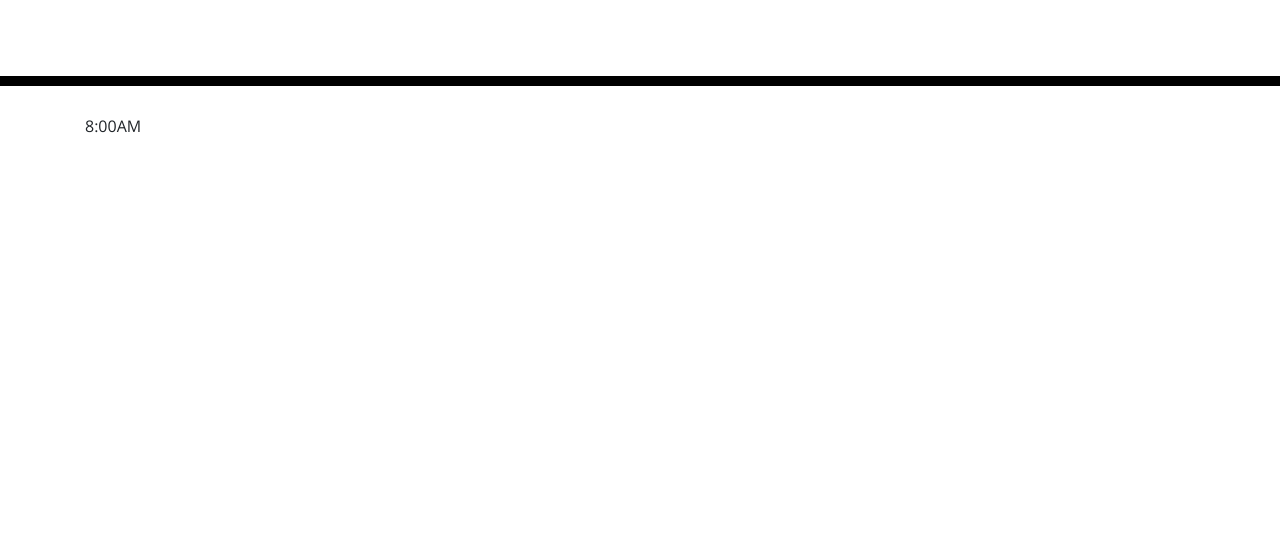
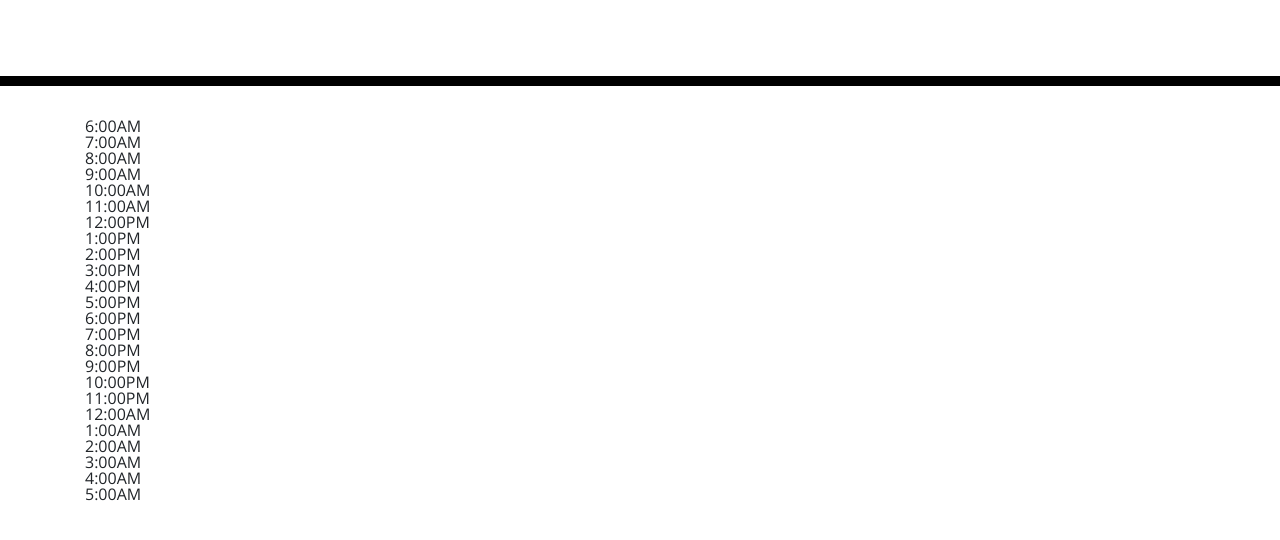
Before and after one commit to Firm-Tofu10/Day-Planer, a plain HTML site: page Develop/index.html in a window 1280 px wide. Shown: the part 182-722 px from the top of the page. Drawn offline with nearby package versions, Linux system fonts and the light colour scheme.

Commit message:
HTML Time Divs added
I think I could more to the divs her to save time later. Like maybe making them buttons?

```diff
--- a/Develop/index.html
+++ b/Develop/index.html
@@ -30,10 +30,79 @@
     </header>
     <div class="container">
       <!-- Timeblocks go here -->
+      <div id="6AM" class="Time">
+        6:00AM
+      </div>
+      <div id="7AM" class="Time">
+        7:00AM
+      </div>
       <div id="8AM" class="Time">
         8:00AM
       </div>
-    </div>
+      <div id="9AM" class="Time">
+        9:00AM
+      </div>
+      <div id="10AM" class="Time">
+        10:00AM
+      </div>
+      <div id="11AM" class="Time">
+        11:00AM
+      </div>
+      <div id="12PM" class="Time">
+        12:00PM
+      </div>
+      <div id="1PM" class="Time">
+        1:00PM
+      </div>
+      <div id="2PM" class="Time">
+        2:00PM
+      </div>
+      <div id="3PM" class="Time">
+        3:00PM
+      </div>
+      <div id="4PM" class="Time">
+        4:00PM
+      </div>
+      <div id="5PM" class="Time">
+        5:00PM
+      </div>
+      <div id="6PM" class="Time">
+        6:00PM
+      </div>
+      <div id="7PM" class="Time">
+        7:00PM
+      </div>
+      <div id="8PM" class="Time">
+        8:00PM
+      </div>
+      <div id="9PM" class="Time">
+        9:00PM
+      </div>
+      <div id="10PM" class="Time">
+        10:00PM
+      </div>
+      <div id="11PM" class="Time">
+        11:00PM
+      </div>
+      <div id="12AM" class="Time">
+        12:00AM
+      </div>
+      <div id="1AM" class="Time">
+        1:00AM
+      </div>
+      <div id="2AM" class="Time">
+        2:00AM
+      </div>
+      <div id="3AM" class="Time">
+        3:00AM
+      </div>
+      <div id="4AM" class="Time">
+        4:00AM
+      </div>
+      <div id="5AM" class="Time">
+        5:00AM
+      </div>
+
 
     <script src="https://code.jquery.com/jquery-3.4.1.min.js"></script>
     <script src="https://cdnjs.cloudflare.com/ajax/libs/moment.js/2.24.0/moment.min.js"></script>
```
